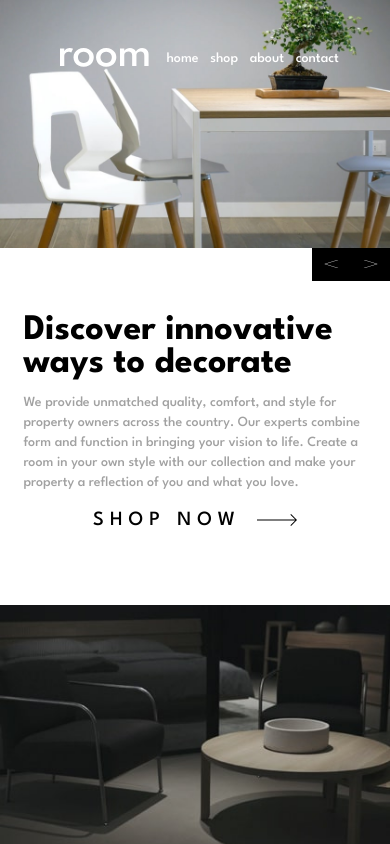
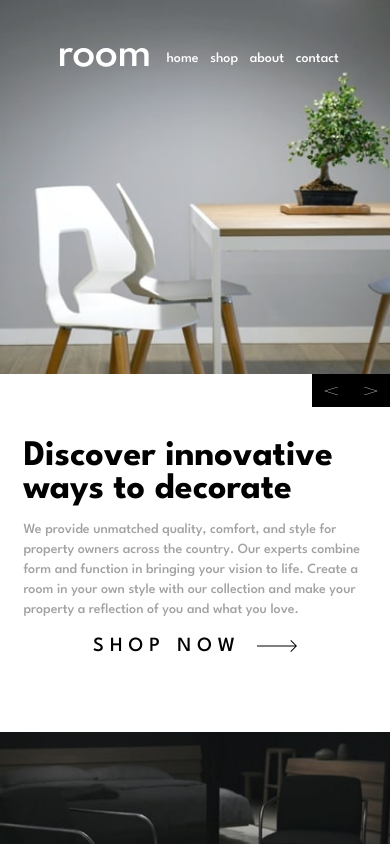
Before and after one commit to Rudenko93/room-homepage, a React (Create React App) app: page / in a window 390 px wide. Shown: the top 844 px of the page. Built offline with nearby package versions, Linux system fonts and the light colour scheme.

Commit message:
useMatchMedia hook

```diff
--- a/src/App.tsx
+++ b/src/App.tsx
@@ -1,12 +1,14 @@
 import { Slider } from "./components/Slider"
 import { About } from "./components/About"
 import { Header } from "./components/Header"
+import { useMatchMedia } from "./hooks/useMatchMedia"
 
 function App() {
+  const { isMobile }: Record<string, boolean> = useMatchMedia()
   return (
     <div className="app">
       <Header />
-      <Slider />
+      <Slider isMobile={isMobile} />
       <About />
     </div>
   )
--- a/src/components/Slider.tsx
+++ b/src/components/Slider.tsx
@@ -1,30 +1,7 @@
 import { useState } from "react"
+import { data } from "../data"
 
-const data = [
-  {
-    id: 1,
-    title: "Discover innovative ways to decorate",
-    desc: "We provide unmatched quality, comfort, and style for property owners across the country. Our experts combine form and function in bringing your vision to life. Create a room in your own style with our collection and make your property a reflection of you and what you love.",
-    mobile: "./images/mobile-image-hero-1.jpg",
-    desktop: "./images/desktop-image-hero-1.jpg",
-  },
-  {
-    id: 2,
-    title: "We are available all across the globe",
-    desc: "With stores all over the world, it's easy for you to find furniture for your home or place of business. Locally, we’re in most major cities throughout the country. Find the branch nearest you using our store locator. Any questions? Don't hesitate to contact us today.",
-    mobile: "./images/mobile-image-hero-2.jpg",
-    desktop: "./images/desktop-image-hero-2.jpg",
-  },
-  {
-    id: 3,
-    title: "Manufactured with the best materials",
-    desc: "Our modern furniture store provide a high level of quality. Our company has invested in advanced technology to ensure that every product is made as perfect and as consistent as possible. With three decades of experience in this industry, we understand what customers want for their home and office.",
-    mobile: "./images/mobile-image-hero-3.jpg",
-    desktop: "./images/desktop-image-hero-3.jpg",
-  },
-]
-
-export const Slider = () => {
+export const Slider: React.FC<Record<string, boolean>> = ({ isMobile }) => {
   const [curr, setCurr] = useState(0)
   const handlePrev = () => {
     setCurr(curr === 0 ? data.length - 1 : curr - 1)
@@ -40,7 +17,11 @@ export const Slider = () => {
           className="slider-container"
           style={{ transform: `translateX(-${curr * 100}%)` }}>
           {data.map((slide) => (
-            <img src={slide.desktop} alt="" key={slide.id} />
+            <img
+              src={isMobile ? slide.mobile : slide.desktop}
+              alt=""
+              key={slide.id}
+            />
           ))}
         </div>
       </div>
@@ -49,7 +30,7 @@ export const Slider = () => {
           className="section-container"
           style={{ transform: `translateX(-${curr * 100}%)` }}>
           {data.map((slide) => (
-            <div className="section">
+            <div className="section" key={slide.id}>
               <h1 className="title">{slide.title}</h1>
               <span className="description">{slide.desc}</span>
               <button>
--- /dev/null
+++ b/src/data.ts
@@ -0,0 +1,23 @@
+export const data = [
+  {
+    id: 1,
+    title: "Discover innovative ways to decorate",
+    desc: "We provide unmatched quality, comfort, and style for property owners across the country. Our experts combine form and function in bringing your vision to life. Create a room in your own style with our collection and make your property a reflection of you and what you love.",
+    mobile: "./images/mobile-image-hero-1.jpg",
+    desktop: "./images/desktop-image-hero-1.jpg",
+  },
+  {
+    id: 2,
+    title: "We are available all across the globe",
+    desc: "With stores all over the world, it's easy for you to find furniture for your home or place of business. Locally, we’re in most major cities throughout the country. Find the branch nearest you using our store locator. Any questions? Don't hesitate to contact us today.",
+    mobile: "./images/mobile-image-hero-2.jpg",
+    desktop: "./images/desktop-image-hero-2.jpg",
+  },
+  {
+    id: 3,
+    title: "Manufactured with the best materials",
+    desc: "Our modern furniture store provide a high level of quality. Our company has invested in advanced technology to ensure that every product is made as perfect and as consistent as possible. With three decades of experience in this industry, we understand what customers want for their home and office.",
+    mobile: "./images/mobile-image-hero-3.jpg",
+    desktop: "./images/desktop-image-hero-3.jpg",
+  },
+]
--- /dev/null
+++ b/src/hooks/useMatchMedia.ts
@@ -0,0 +1,33 @@
+import { useState, useLayoutEffect } from "react"
+
+export type IQuery = Array<string>
+export type IMatchedMedia = Record<string, boolean>
+
+const queries: IQuery = ["(max-width: 576px)"]
+
+export const useMatchMedia = (): IMatchedMedia => {
+  const mediaQueryLists = queries.map((query) => matchMedia(query))
+
+  const getValues = () => mediaQueryLists.map((list) => list.matches)
+
+  const [values, setValues] = useState(getValues)
+
+  useLayoutEffect(() => {
+    const handler = () => setValues(getValues)
+
+    mediaQueryLists.forEach((list) => list.addEventListener("change", handler))
+    console.log("LayoutEffect")
+    return () =>
+      mediaQueryLists.forEach((list) =>
+        list.removeEventListener("change", handler)
+      )
+  }, [])
+
+  return ["isMobile", "isTablet"].reduce(
+    (acc, screen, index) => ({
+      ...acc,
+      [screen]: values[index],
+    }),
+    {}
+  )
+}
```
